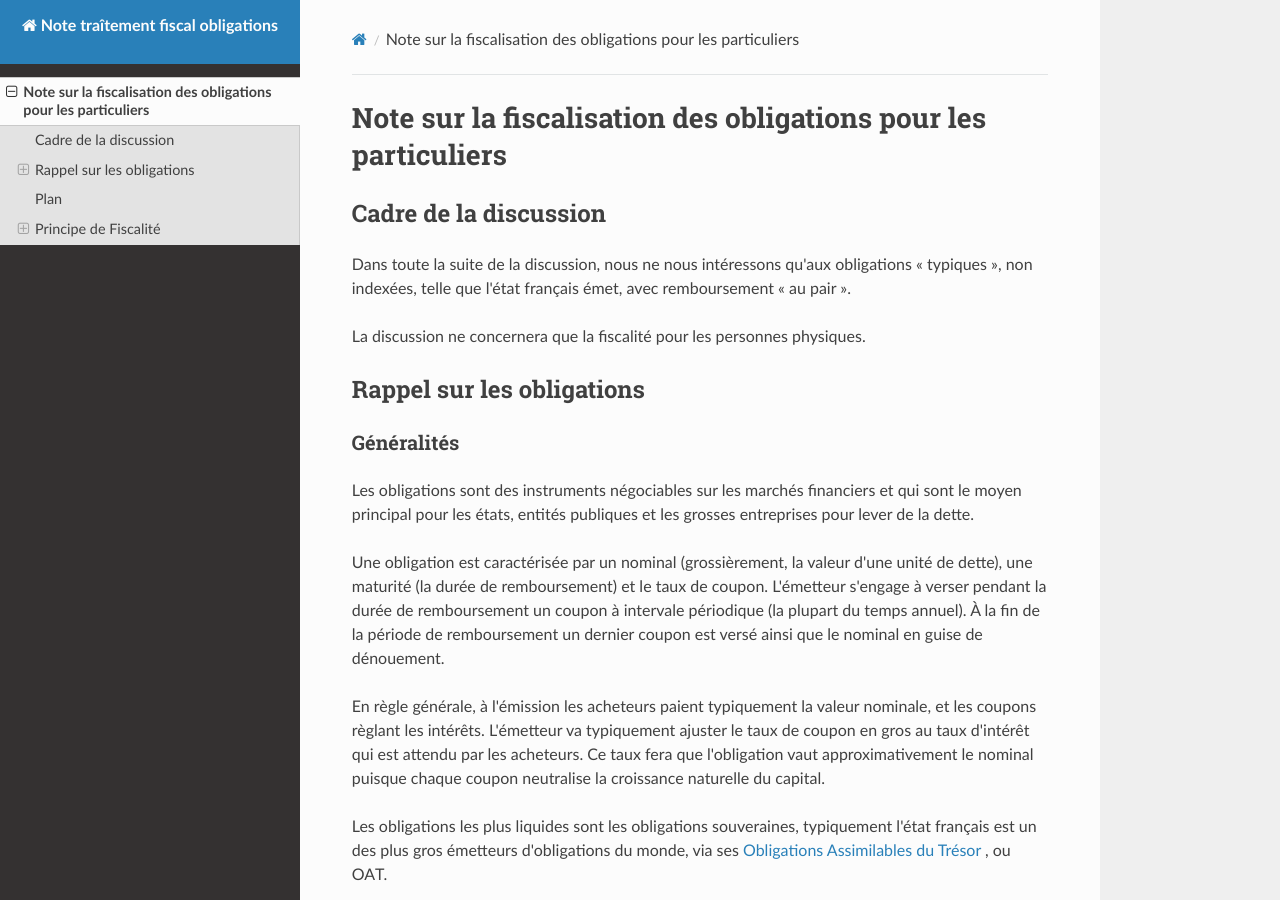
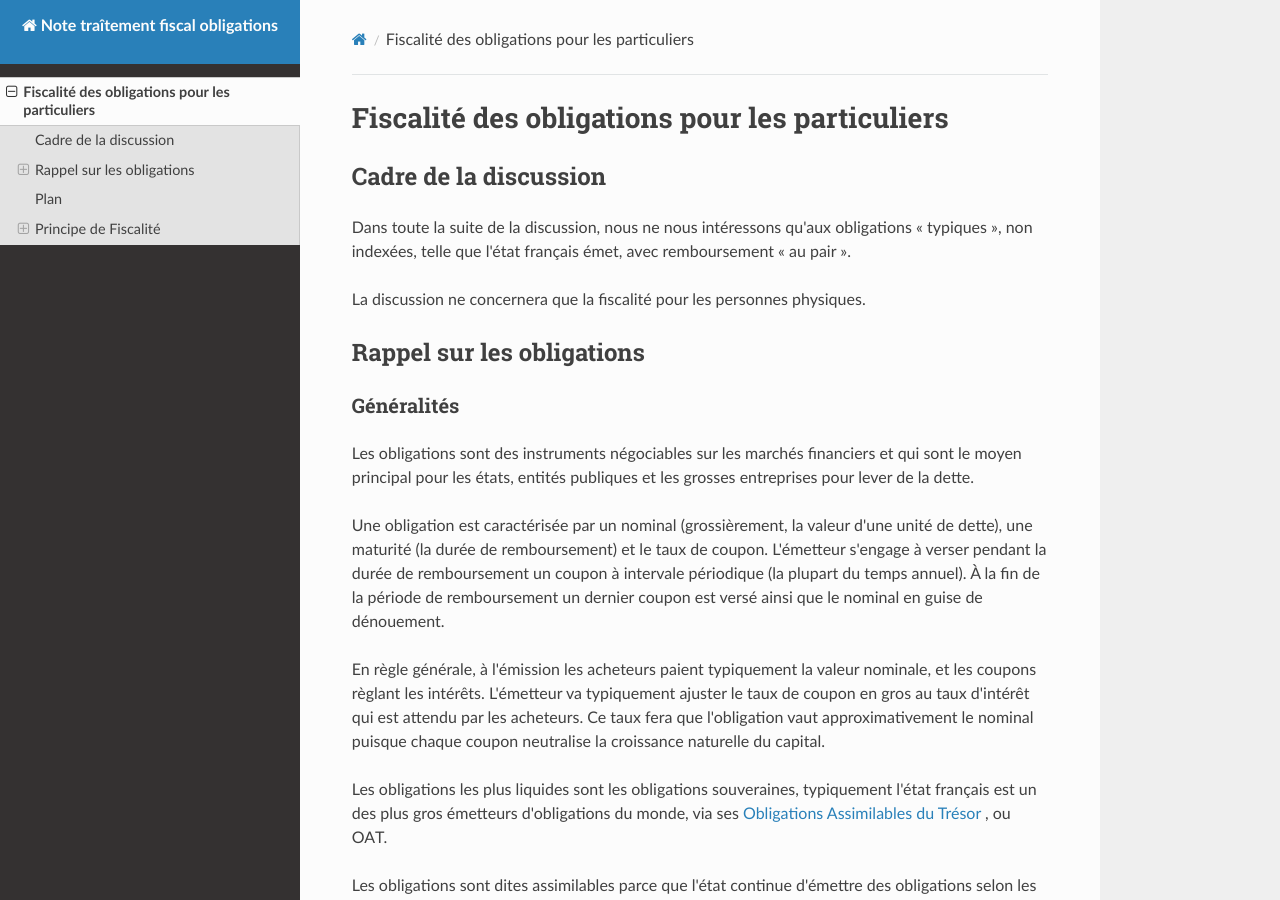
Before and after one commit to ConscritNeuneu/note-traitement-fiscal-obligations, an MkDocs documentation site: the page built from docs/note_fiscalisation_obligations.md, in a window 1280 px wide and 900 px high. Built offline with MkDocs 1.6.1, drawn with Linux system fonts in a browser that asks for light colours; nearby versions of some CDN libraries.

Commit message:
rename header

```diff
--- a/docs/note_fiscalisation_obligations.md
+++ b/docs/note_fiscalisation_obligations.md
@@ -1,4 +1,4 @@
-# Note sur la fiscalisation des obligations pour les particuliers
+# Fiscalité des obligations pour les particuliers
 
 ## Cadre de la discussion
 
```
